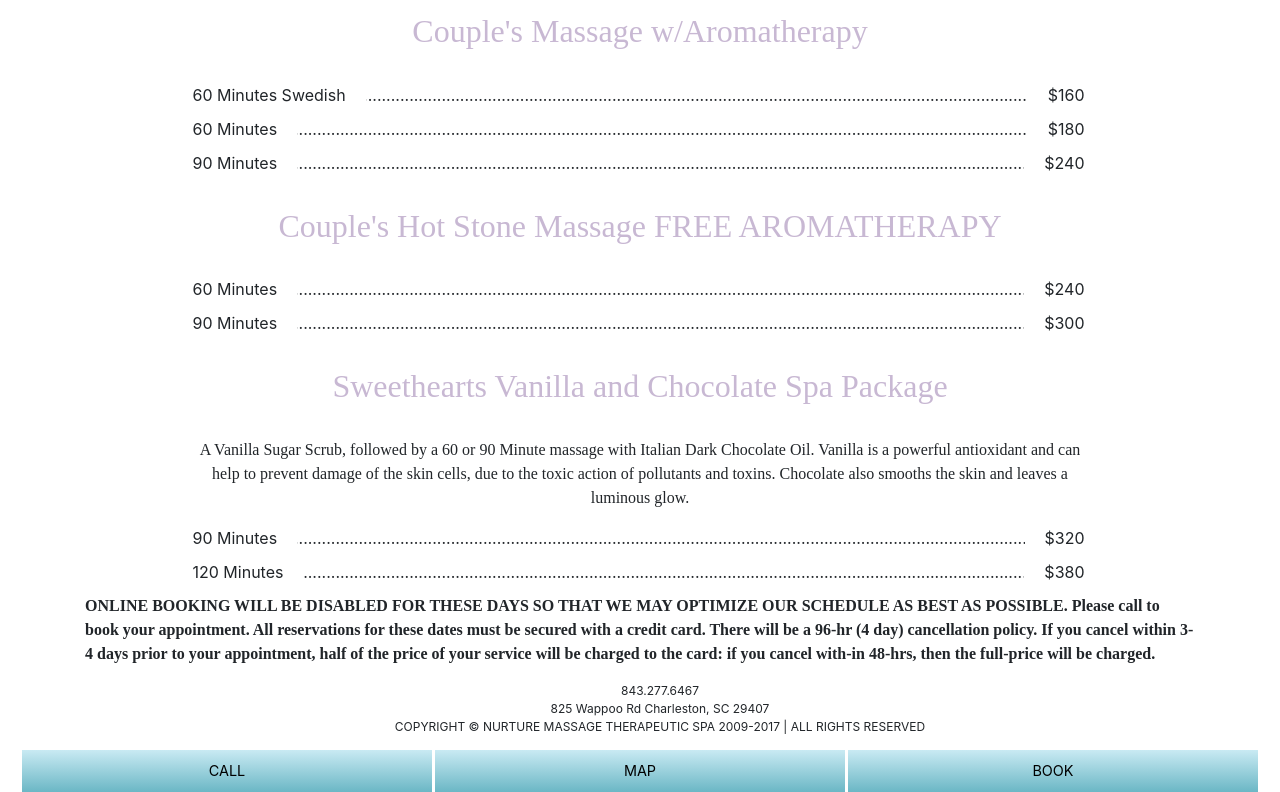
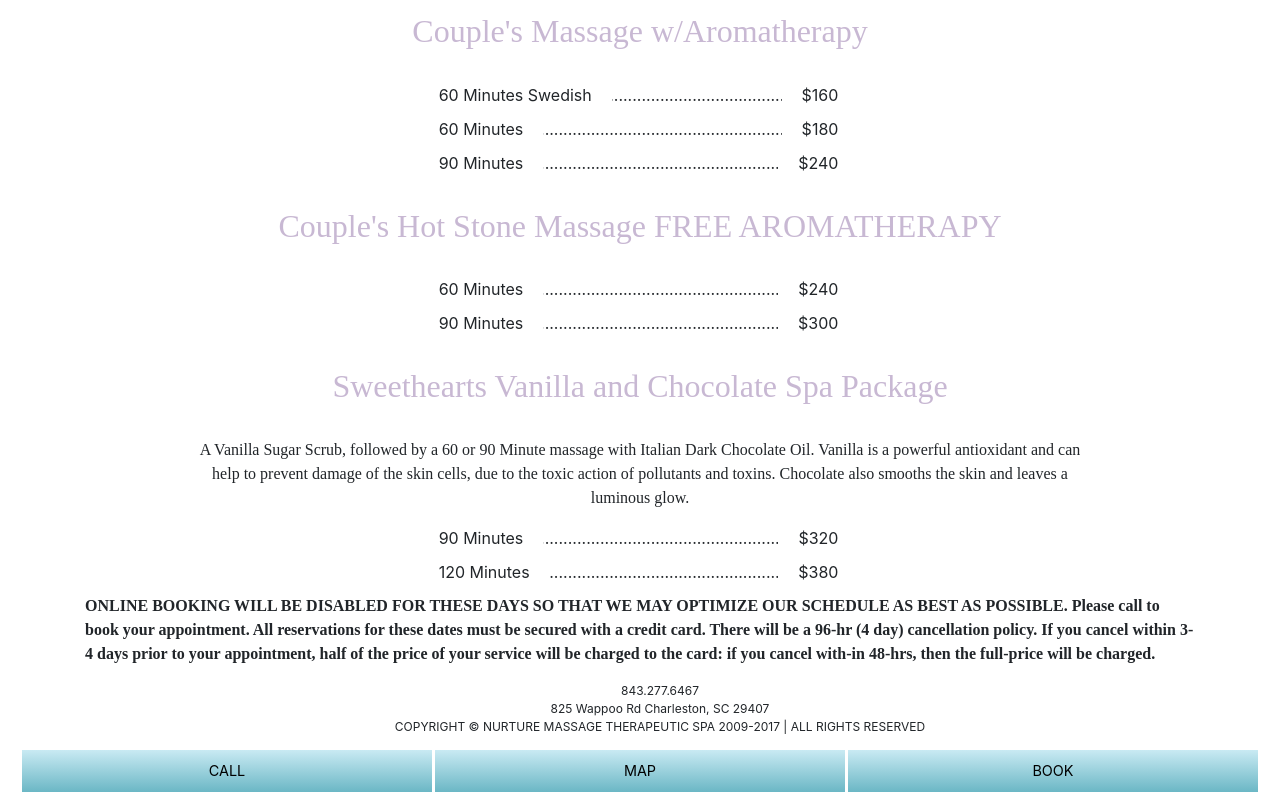
Before and after one commit to nurturemassage/nurture-the-couple, a Jekyll site: the page built from valentines_specials.md, in a window 1280 px wide and 1400 px high, scrolled down 331 px. Shown: the part 608-1400 px from the top of the window. Built offline with Jekyll 4.4.1, drawn with Linux system fonts in a browser that asks for light colours; our own code applies the rules of GitHub Pages for plain Markdown files.

Commit message:
update dotted list to a max width of 45%

```diff
--- a/_sass/_layout.scss
+++ b/_sass/_layout.scss
@@ -26,6 +26,7 @@
 	padding: 0;
   list-style-type: none;
   margin: auto;
+	max-width: 45%;
 }
 
 .dotted-list li {
```
